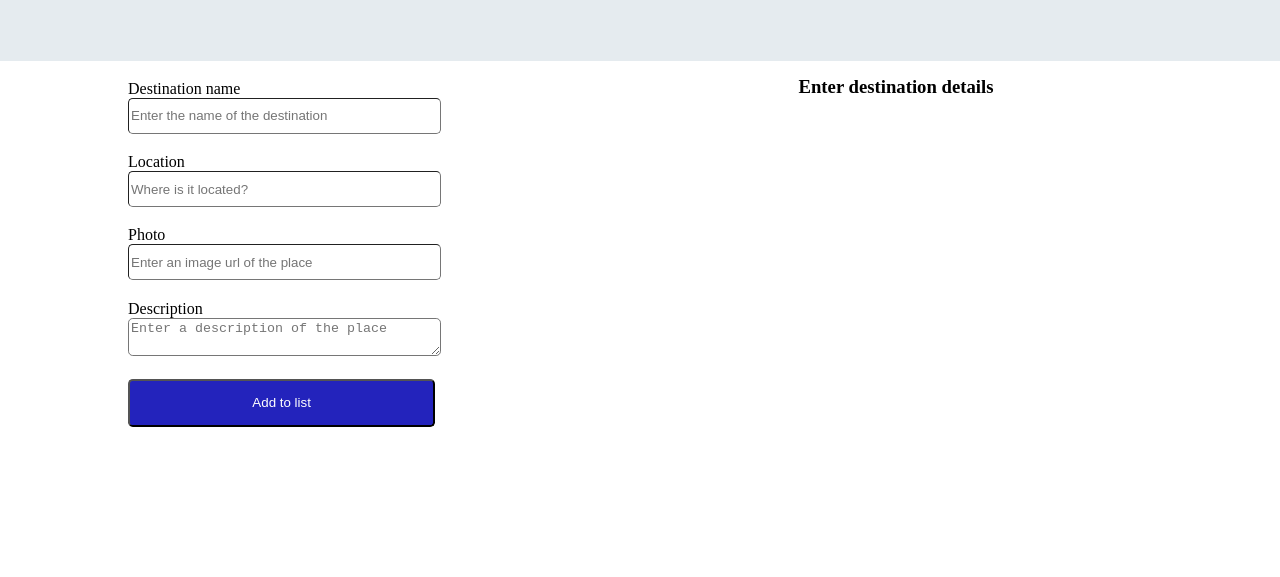
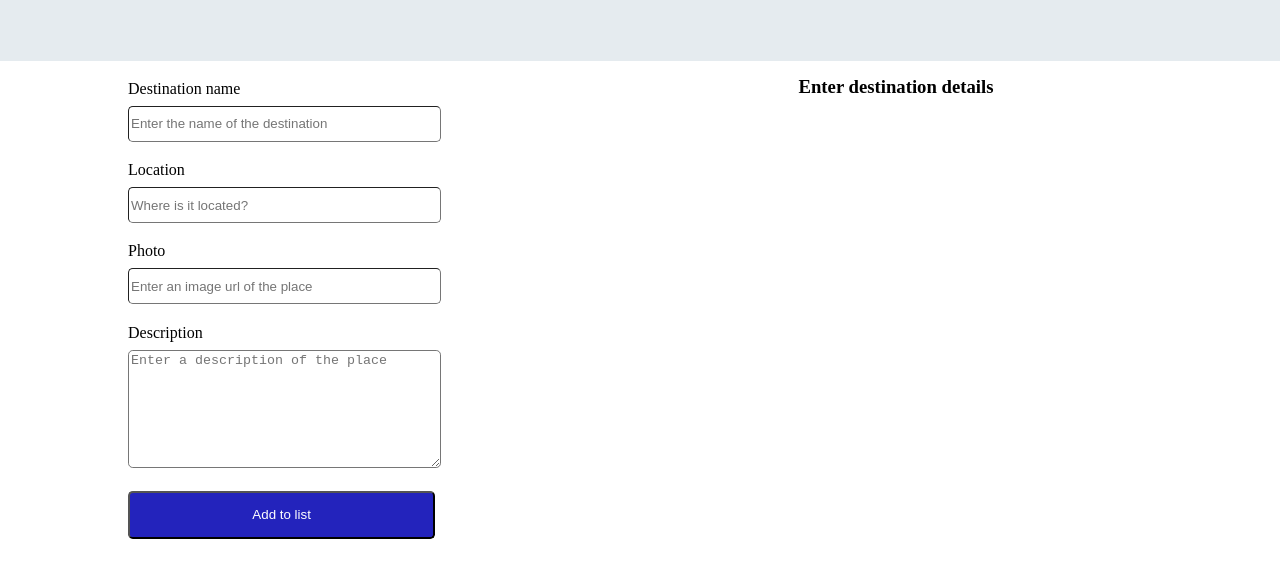
Before and after one commit to wpark95/vacation-destinations-demo, a plain HTML site: page index.html in a window 1280 px wide. Shown: the part 135-712 px from the top of the page. Drawn offline with Linux system fonts and the light colour scheme.

Commit message:
Update html and css to set default height for textarea and better spacing between input boxes

```diff
--- a/dist/style.css
+++ b/dist/style.css
@@ -49,6 +49,7 @@ button {
     width: 80%;
     border-width: 0.1rem;
     border-radius: 0.3rem;
+    margin-top: 0.5rem;
 }
 
 textarea {
--- a/index.html
+++ b/index.html
@@ -31,7 +31,7 @@
                 </div>
                 <div class="user-input">
                     <label>Description</label><br>
-                    <textarea class="user-input-box" type="text" placeholder="Enter a description of the place"></textarea>
+                    <textarea class="user-input-box" type="text" placeholder="Enter a description of the place" style="height: 7rem"></textarea>
                 </div>
                 <div class="user-input">
                     <button class="submit-btn" type="submit">
```
